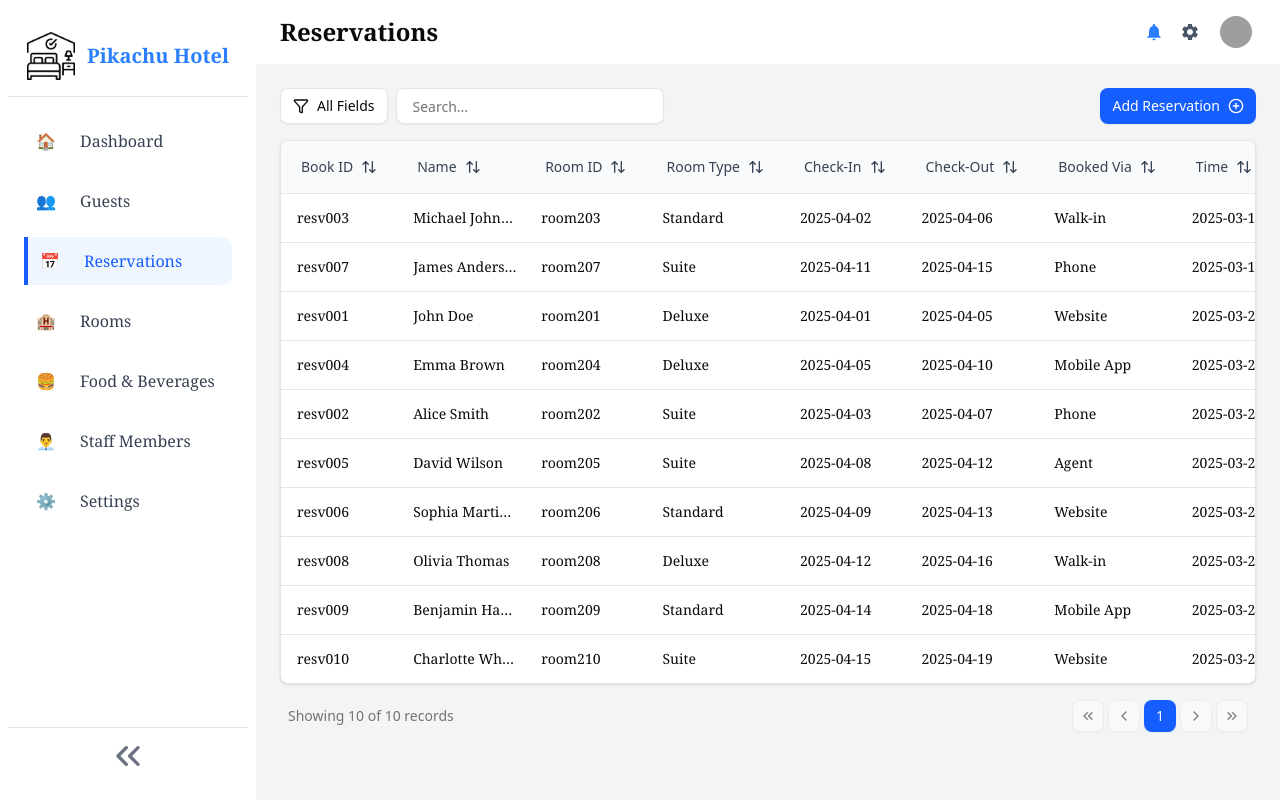
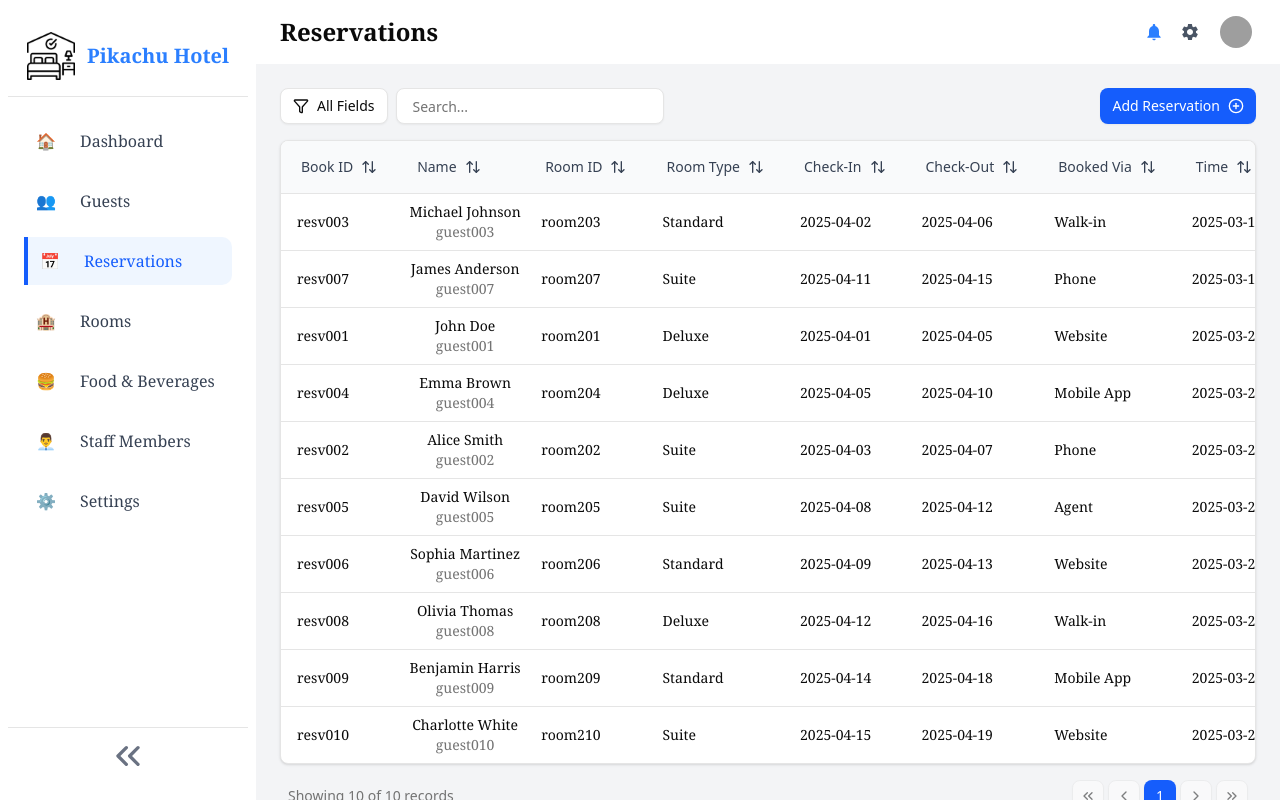
Before and after one commit to fikante/Hotel-Management-System, a React (Vite) app in the folder Frontend_Staff/: page /reservations in a window 1280 px wide. Built offline with nearby package versions, Linux system fonts and the light colour scheme; grey boxes are pictures that could not be loaded.

Commit message:
reservation 2 col

```diff
--- a/Frontend_Staff/src/components/Reservations/ReservationsColumn.jsx
+++ b/Frontend_Staff/src/components/Reservations/ReservationsColumn.jsx
@@ -30,6 +30,16 @@ export const reservationColumns = [
         Name
         <ArrowUpDown className="size-4" />
       </Button>
+    ),
+    cell: ({ row }) => (
+      <div className="flex items-center flex-col">
+        <div>
+          {row.original.first_name} {row.original.last_name}
+        </div>
+        <div className="text-sm text-muted-foreground">
+          {row.original.guest_id}
+        </div>
+      </div>
     ),
     size: 150,
   },
```
